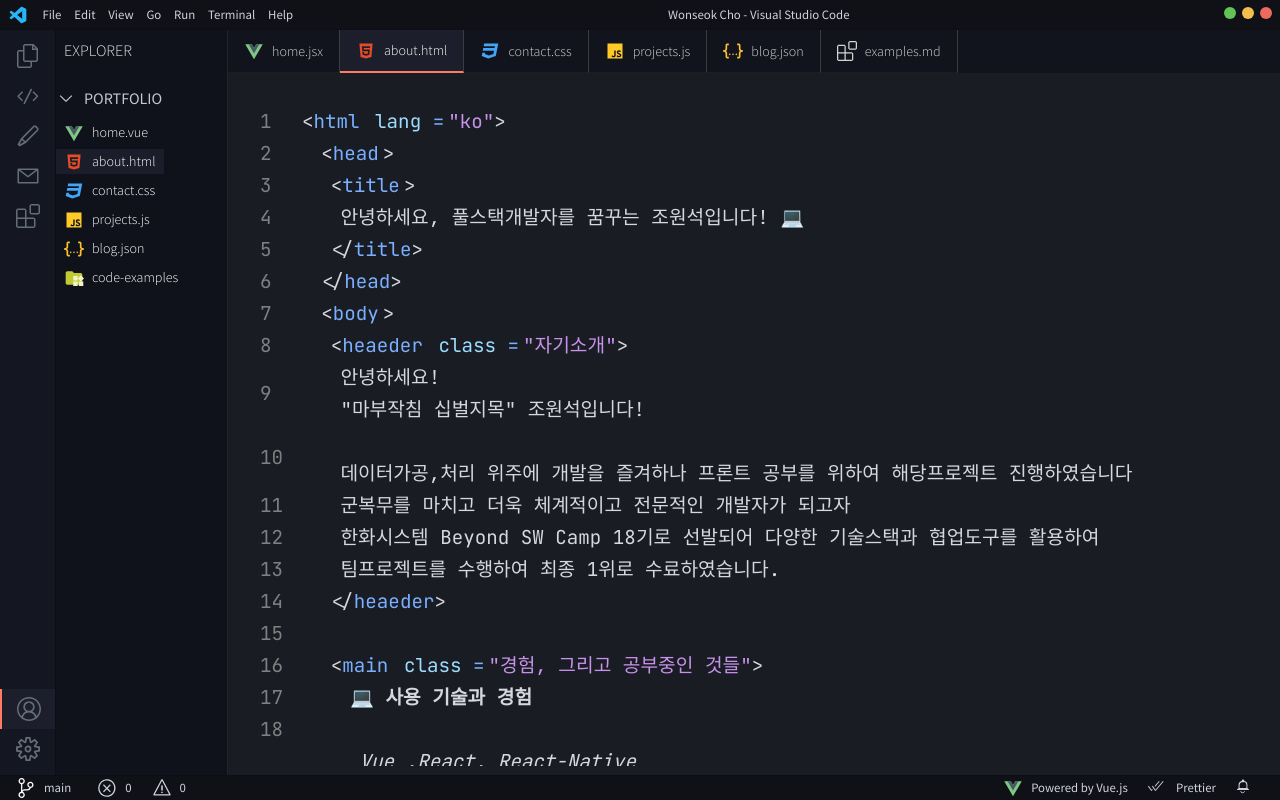
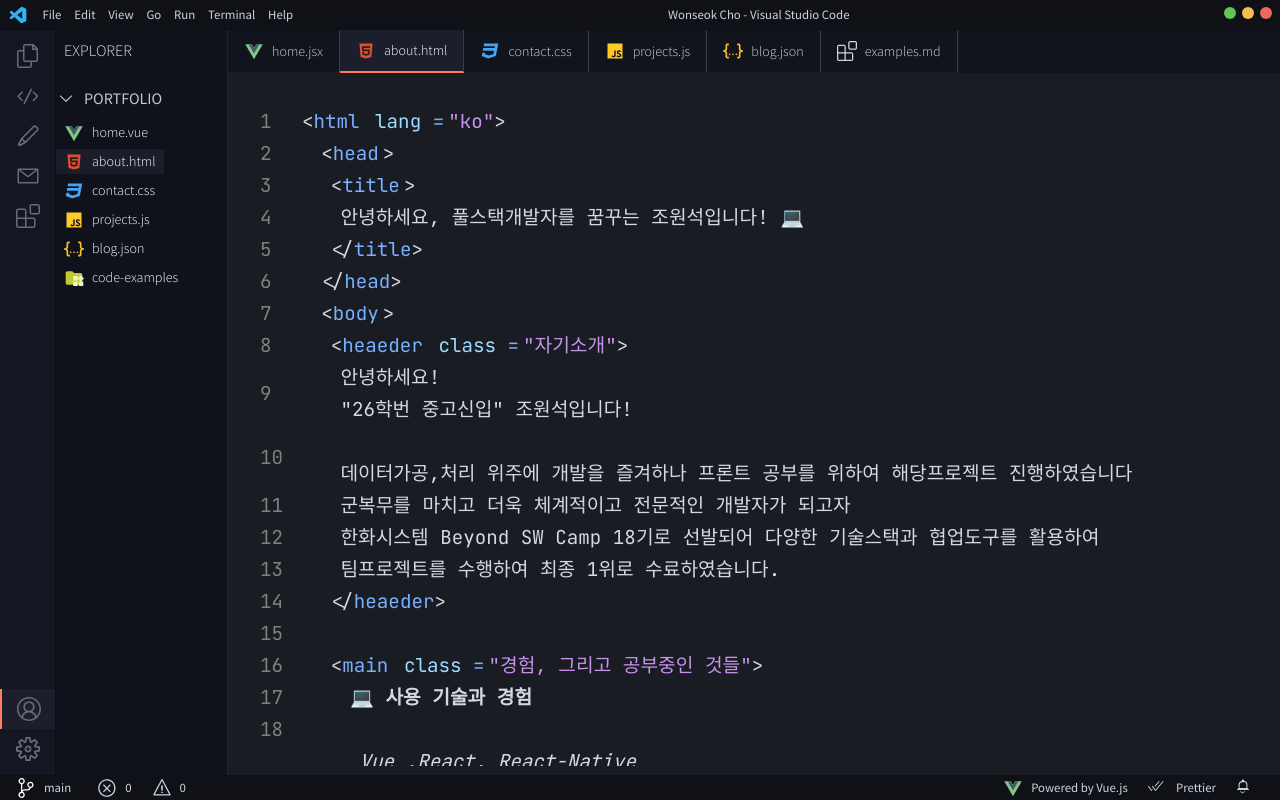
Before and after one commit to jws020501/VSCode-Style-My-Profile, a Vue app: page /#/about in a window 1280 px wide. Built offline with nearby package versions, Linux system fonts and the light colour scheme.

Commit message:
ㅇㅁㄴ

```diff
--- a/src/pages/About.vue
+++ b/src/pages/About.vue
@@ -38,7 +38,7 @@
     <CodeLine>
       <TagContents :indent="4">
         안녕하세요! <br />
-        "마부작침 십벌지목" 조원석입니다!
+        "26학번 중고신입" 조원석입니다!
       </TagContents>
     </CodeLine>
     <CodeLine>
--- a/src/pages/Contact.vue
+++ b/src/pages/Contact.vue
@@ -30,7 +30,7 @@ import EmailForm from '../components/EmailForm.vue';
 
 const socialItems = [
   { social: 'email', link: 'jws020501@naver.com', href: 'mailto:jws020501@naver.com' },
-  { social: 'github', link: 'jws020501', href: 'https://github.com/jws020501' },
+  { social: 'github', link: 'Wonseok Cho', href: 'https://github.com/jws020501' },
   { social: 'instagram', link: '@seok_my_xick', href: 'https://www.instagram.com/seok_my_xick/' },
   { social: 'blog', link: '@jws020501', href: 'https://velog.io/@jws020501' },
 ];
```
